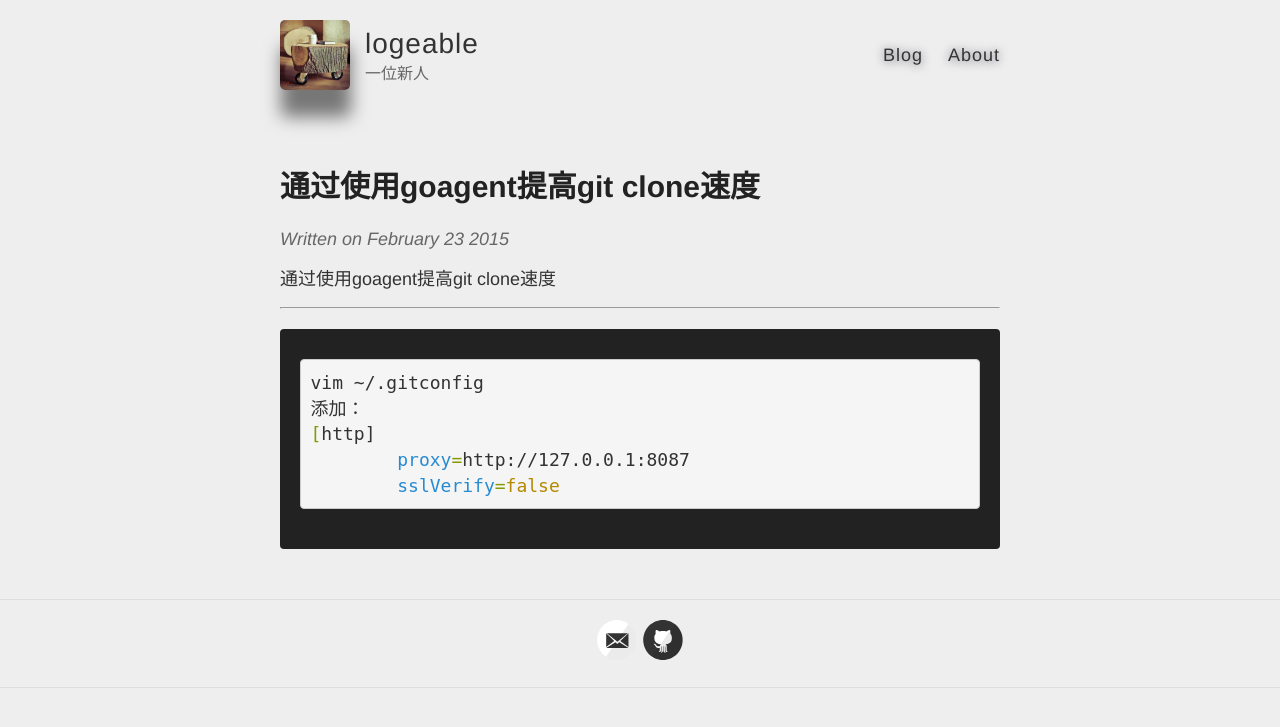
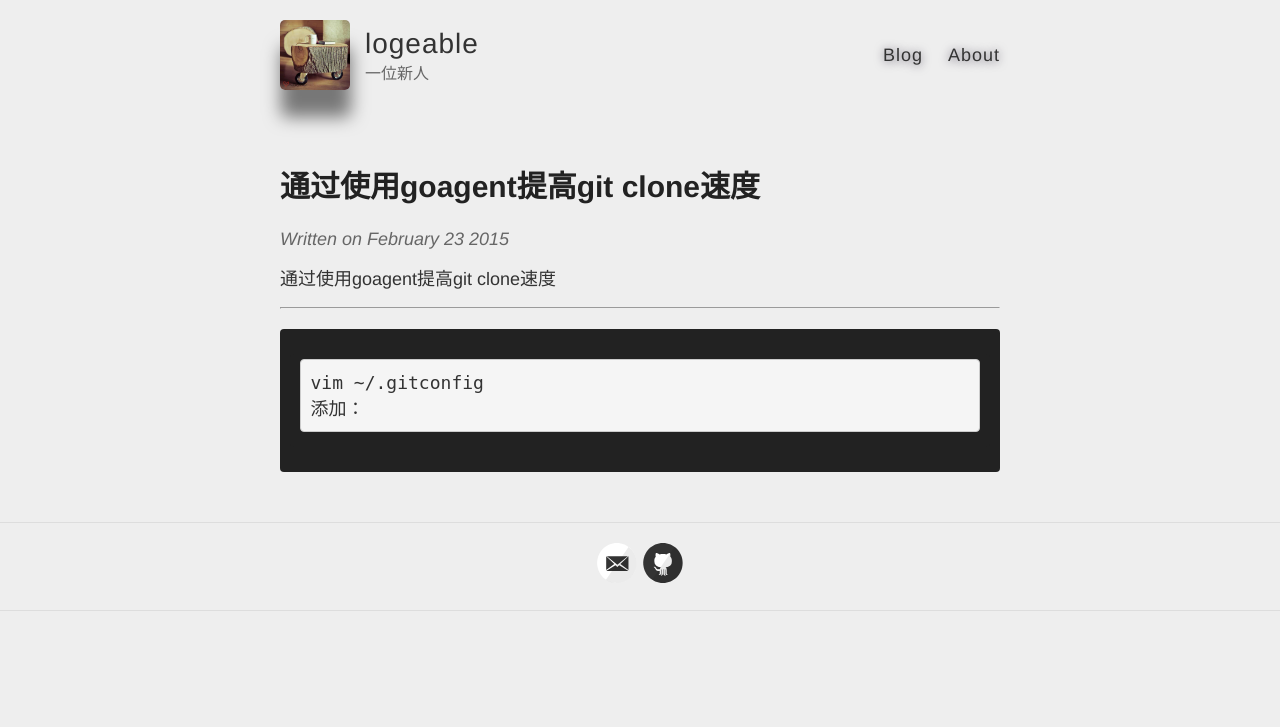
Before and after one commit to logeable/logeable.github.io, a Jekyll site: the page built from _posts/2015-02-23-通过使用goagent提高git clone速度.md, in a window 1280 px wide. Shown: the top 727 px of the page. Built offline with Jekyll 4.4.1, drawn with Linux system fonts in a browser that asks for light colours; Markdown is read by kramdown in place of the engine named in the settings.

Commit message:
修改bug

````diff
--- a/_posts/2015-02-23-通过使用goagent提高git clone速度.md
+++ b/_posts/2015-02-23-通过使用goagent提高git clone速度.md
@@ -13,7 +13,4 @@ category: [git,goagent]
 ```shell
 vim ~/.gitconfig
 添加：
-[http]
-	proxy=http://127.0.0.1:8087
-	sslVerify=false
 ```
````
